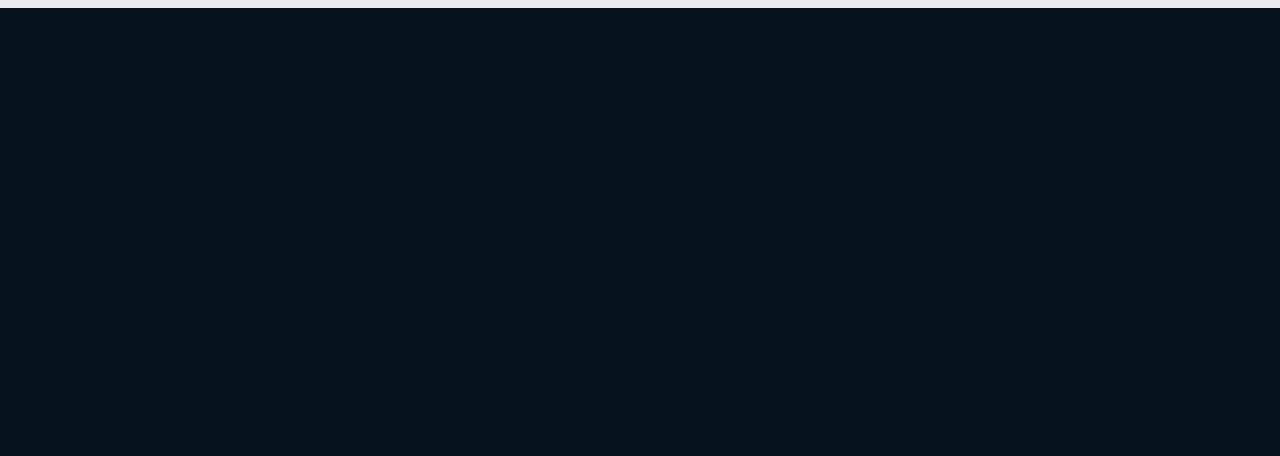
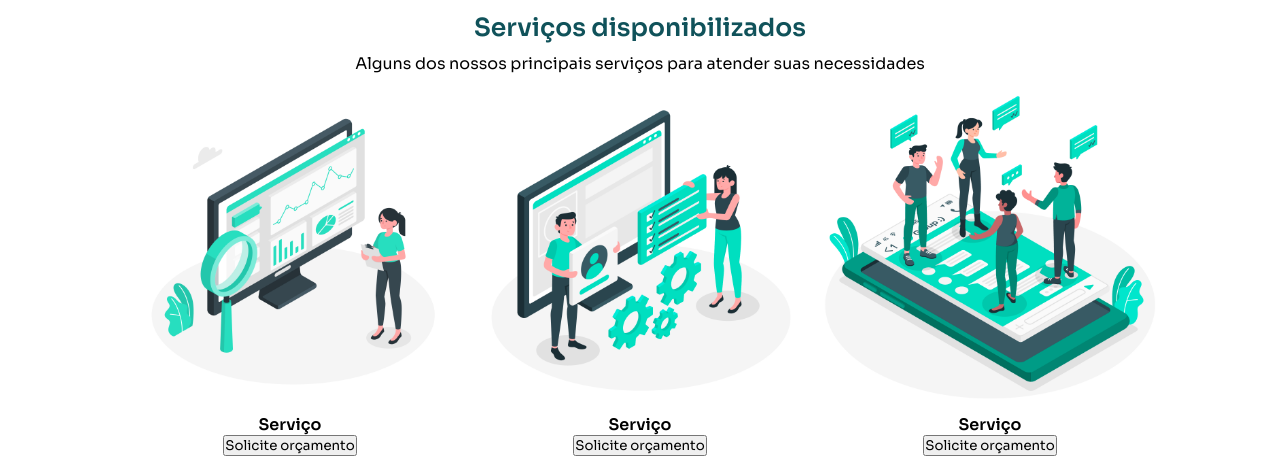
Before and after one commit to gylmonteiro/landing_page_gmtech, a plain HTML site: page index.html in a window 1280 px wide. Shown: the part 1376-1832 px from the top of the page. Before the commit the page ends 1384 px from the top, so only its background shows below. Drawn offline with Linux system fonts and the light colour scheme.

Commit message:
feat: created section to services

```diff
--- a/index.html
+++ b/index.html
@@ -68,7 +68,38 @@
                 </div>
             </div>
         </div>
+    </section>
 
+    <!-- Services -->
+    <section class="services ">
+        <div class="details-services container">
+            <h2>Serviços disponibilizados</h2>
+            <p>Alguns dos nossos principais serviços para atender suas necessidades</p>
+        </div>
+
+        <div class="cards container">
+            <div class="card">
+                <img src="./assets/2792102.jpg" alt="serviço1">
+                <div class="card-detail">
+                    <strong>Serviço</strong>
+                    <button>Solicite orçamento</button>
+                </div>
+            </div>
+            <div class="card">
+                <img src="./assets/2828682.jpg" alt="serviço2">
+                <div class="card-detail">
+                    <strong>Serviço</strong>
+                    <button>Solicite orçamento</button>
+                </div>
+            </div>
+            <div class="card">
+                <img src="./assets/3542929.jpg" alt="serviço3">
+                <div class="card-detail">
+                    <strong>Serviço</strong>
+                    <button>Solicite orçamento</button>
+                </div>
+            </div>
+        </div>
 
 
     </section>
--- a/partials/_layout.scss
+++ b/partials/_layout.scss
@@ -1,5 +1,5 @@
 .container{
-    max-width: 1440px;
+    max-width: 1040px;
     margin: 0 auto
 }
 
@@ -193,3 +193,41 @@ to {
 
 
 }
+
+// services
+
+.services{
+    display: flex;
+    flex-direction: column;
+    background-color: $white-normal;
+}
+
+.details-services{
+    margin-top: 15px;
+    display: flex;
+    flex-direction: column;
+    justify-content: center;
+    gap: 10px;
+    h2{
+        text-align: center;
+        font-size: 25px;
+        font-weight: 1000;
+        color: $blue-dark;
+    }
+}
+
+.cards {
+    display: flex;
+    gap: 10px;
+
+    .card {
+        display: flex;
+        flex-direction: column;
+        align-items: center;
+        .card-detail{
+            display: flex;
+            flex-direction: column;
+            align-items: center;
+        }
+    }
+}
```
Also changed, not shown: assets/2792102.jpg (added), assets/2828682.jpg (added), assets/3542929.jpg (added), assets/3610761.jpg (added), assets/bg.svg (deleted), assets/images.svg (deleted), style.css, 1 other file.
